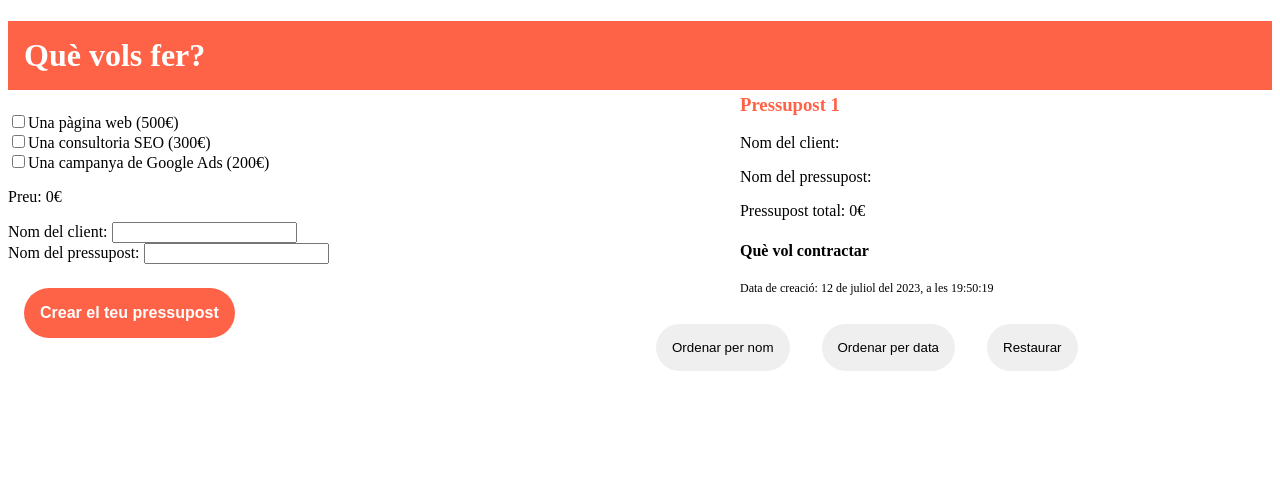
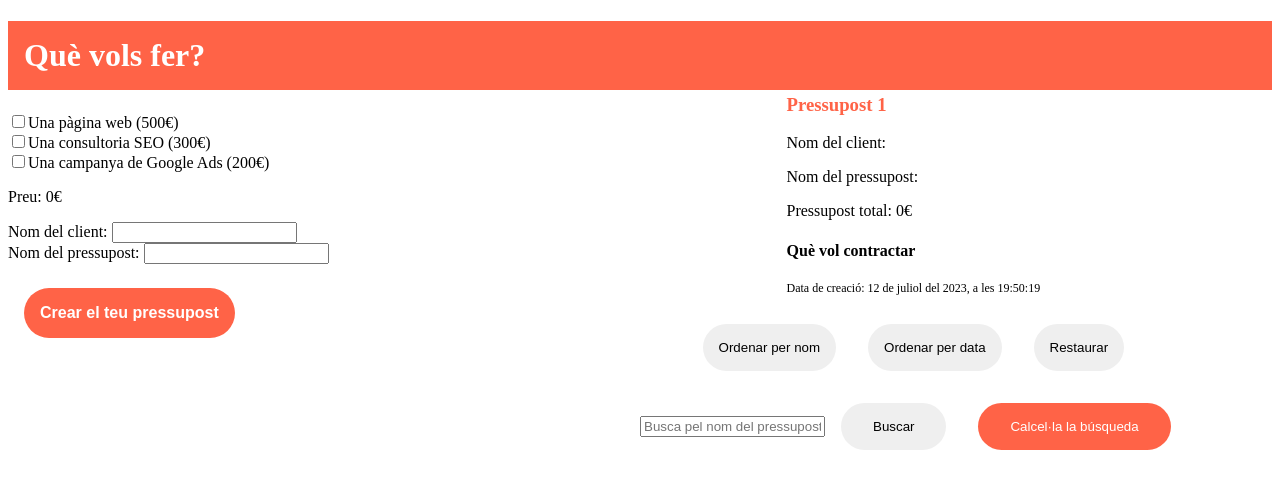
Before and after one commit to peppermintpepi/sprint7, a React (Create React App) app: page /budget in a window 1280 px wide. Both pictures are taken after a click on the button "Crear el teu pressupost". Shown: the top 488 px of the page. Built offline with nearby package versions, Linux system fonts and the light colour scheme.

Commit message:
Exercici 9 - Sprint 7

```diff
--- a/src/components/ClientInfoCollector/ClientInfoCollector.js
+++ b/src/components/ClientInfoCollector/ClientInfoCollector.js
@@ -1,8 +1,10 @@
-import React, { useState } from 'react';
+import React, { useState, useEffect } from 'react';
 import { v4 as uuidv4 } from 'uuid';
 import ClientName from "../ClientName/ClientName";
 import BudgetName from "../BudgetName/BudgetName";
 import { ClientInfoButton, TitleBudget, DateStyle, NewBudgetContainer, OrderButton } from "./ClientInfoCollectorStyles";
+import SearchBar from '../SearchBar/SearchBar';
+import { ErrorMessageContainer, ErrorMessageBG } from '../SearchBar/SearchBarStyles';
 
 // Exercici 7 - Sprint 7 --> crear un array amb tota la informació que s'haurà de mostrar per pantalla
 const ClientInfoCollector = ({
@@ -22,6 +24,10 @@ const ClientInfoCollector = ({
     const [sortBy, setSortBy] = useState('default');
     const [sortOrder, setSortOrder] = useState('asc');
     const [originalOrder, setOriginalOrder] = useState([]);
+
+    // Exercici 9 - Sprint 7 --> generar búsqueda per nom
+    const [searchByBudgetName, setSearchByBudgetName] = useState('');
+    const [showErrorMessage, setShowErrorMessage] = useState(false);
 
     const handleGenerateBudget = () => {
       const createdAt = new Date().toLocaleString('ca-ES', {
@@ -51,7 +57,7 @@ const ClientInfoCollector = ({
       setGeneratedBudgets((prevGeneratedBudgets) => [
         ...prevGeneratedBudgets,
         newBudget,
-      ]);
+      ].filter((budget) => budget.budgetName.toLowerCase().includes(searchByBudgetName.toLowerCase())));
 
       // Exercici 8 - Sprint 7 --> tornar a l'ordre original
       setOriginalOrder((prevOriginalOrder) => [
@@ -100,6 +106,20 @@ const ClientInfoCollector = ({
       });
     };
 
+    // Exercici 9 - Sprint 7 --> utilitzar useEffect per a mantenir els pressupostos afegits quan aparegui el missatge d'error
+    const [errorMessageActive, setErrorMessageActive] = useState(false);
+
+    useEffect(() => {
+      if (showErrorMessage) {
+        setErrorMessageActive(true);
+      };
+    }, [showErrorMessage]);
+
+    const handleErrorMessageClose = () => {
+      setShowErrorMessage(false);
+      setSearchByBudgetName('');
+    };
+
     return (
       <div>
           <ClientName clientName={clientName} setClientName={setClientName} />
@@ -109,8 +129,9 @@ const ClientInfoCollector = ({
           </ClientInfoButton>
 
           <NewBudgetContainer>
-          {generatedBudgets && generatedBudgets.length >= 0 ? (
+          {generatedBudgets && generatedBudgets.length > 0 ? (
             generatedBudgets.map((budget, index) => (
+              searchByBudgetName === '' || budget.budgetName.toLowerCase().includes(searchByBudgetName.toLowerCase()) ? (
                 <div key={index}>
                   <TitleBudget>Pressupost {index + 1}</TitleBudget>
                   <p>Nom del client: {budget.clientName}</p>
@@ -132,7 +153,7 @@ const ClientInfoCollector = ({
                   ))}
                   <DateStyle>Data de creació: {budget.createdAt}</DateStyle>
                 </div>
-
+              ) : null
             ))
           ) : (
             <p>No hi ha informació disponible.</p>
@@ -142,7 +163,22 @@ const ClientInfoCollector = ({
             <OrderButton onClick={handleSortByDate}>Ordenar per data</OrderButton>
             <OrderButton onClick={handleRestoreOrder}>Restaurar</OrderButton>
           </div>
+          <div>
+            <SearchBar
+                setSearchText={setSearchByBudgetName}
+                generatedBudgets={generatedBudgets}
+                setShowErrorMessage={setShowErrorMessage}
+            />
+            </div>
             </NewBudgetContainer>
+
+          {showErrorMessage && (
+                <ErrorMessageBG onClick={handleErrorMessageClose}>
+                    <ErrorMessageContainer>
+                        El text cercat no existeix. Sis plau tornar a intentar.
+                    </ErrorMessageContainer>
+                </ErrorMessageBG>
+            )}
 
         </div>
     );
--- /dev/null
+++ b/src/components/SearchBar/SearchBar.js
@@ -0,0 +1,38 @@
+import React, { useState } from "react";
+import { SearchButton, CancelSearchButton } from "./SearchBarStyles";
+
+// Exercici 9 - Sprint 7 --> generar una barra de búsqueda entre el pressupostost generats
+const SearchBar = ({ setSearchText, generatedBudgets, setShowErrorMessage }) => {
+    const [searchTerm, setSearchTerm] = useState('');
+
+    const handleInputText = (event) => {
+        setSearchTerm(event.target.value);
+    };
+
+    const handleSearch = () => {
+        console.log(searchTerm);
+        setSearchText(searchTerm);
+
+        const existsInGeneratedBudgets = generatedBudgets.some(
+          budget => budget.budgetName.toLowerCase().includes(searchTerm.toLowerCase())
+        );
+
+        setShowErrorMessage(!existsInGeneratedBudgets);
+      };
+
+    const handleCancelSearch = () => {
+        setSearchTerm('');
+        setSearchText('');
+        setShowErrorMessage(false);
+    }
+
+    return (
+        <div>
+            <input type="text" placeholder="Busca pel nom del pressupost" onChange={handleInputText}/>
+            <SearchButton onClick={handleSearch}>Buscar</SearchButton>
+            <CancelSearchButton onClick={handleCancelSearch}>Calcel·la la búsqueda</CancelSearchButton>
+        </div>
+    );
+};
+
+export default SearchBar;
--- /dev/null
+++ b/src/components/SearchBar/SearchBarStyles.js
@@ -0,0 +1,43 @@
+import styled from 'styled-components';
+
+const SearchButton = styled.button `
+    border: 0px;
+    border-radius: 25px;
+    padding: 1rem;
+    padding-left: 2rem;
+    padding-right: 2rem;
+    margin: 1rem;
+`
+
+const CancelSearchButton = styled.button `
+    border: 0px;
+    border-radius: 25px;
+    padding: 1rem;
+    padding-left: 2rem;
+    padding-right: 2rem;
+    margin: 1rem;
+    background-color: tomato;
+    color: white;
+`
+
+const ErrorMessageContainer = styled.div `
+    background-color: white;
+    border: 0.5rem solid tomato;
+    border-radius: 25px;
+    padding: 2rem;
+    color: rgb(38, 38, 38);
+`
+
+const ErrorMessageBG = styled.div `
+    background-color: rgba(38, 38, 38, 0.5);
+    position: fixed;
+    top: 0;
+    left: 0;
+    width: 100%;
+    height: 100%;
+    display: flex;
+    justify-content: center;
+    align-items: center;
+`
+
+export { SearchButton, CancelSearchButton, ErrorMessageContainer, ErrorMessageBG };
```
Lines whose indentation alone changed are shown as unchanged.
